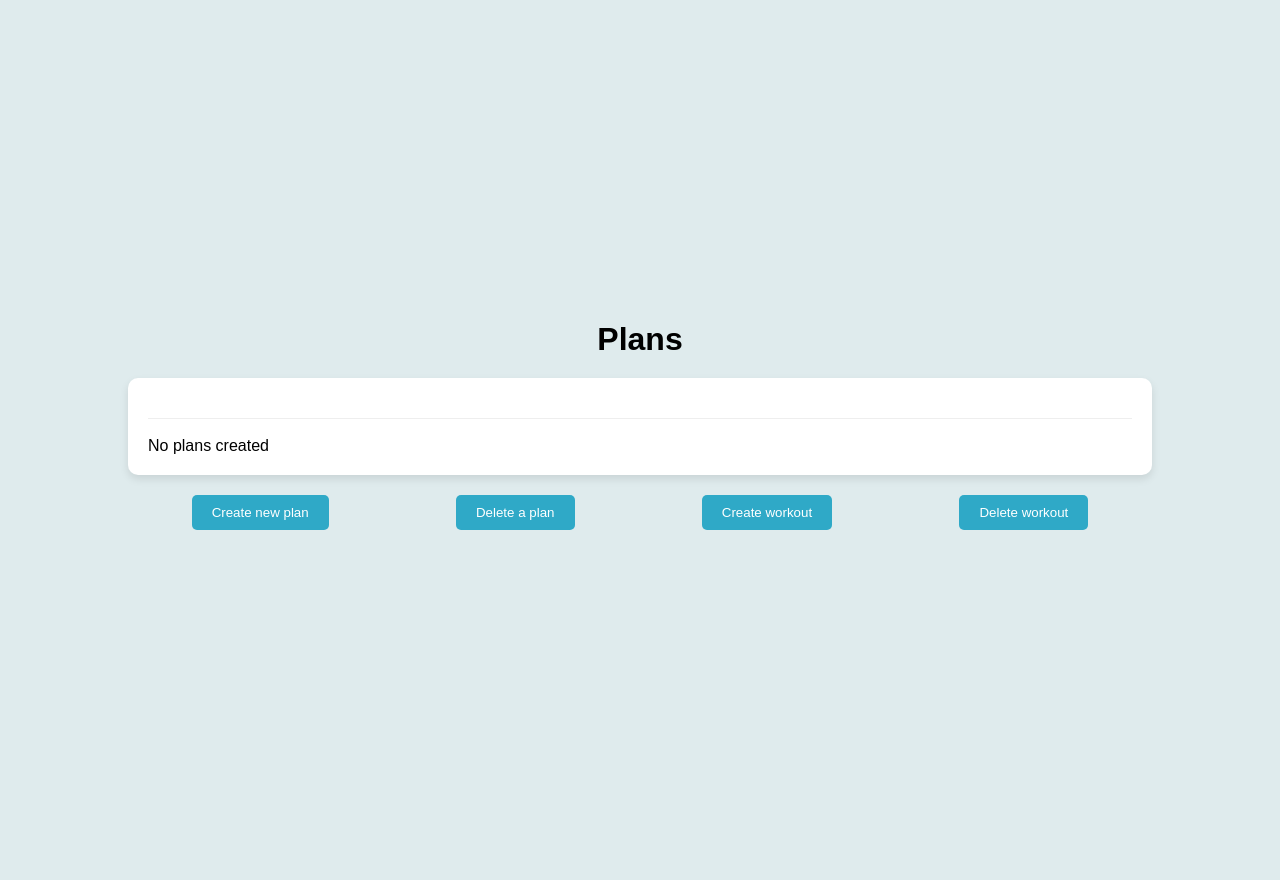
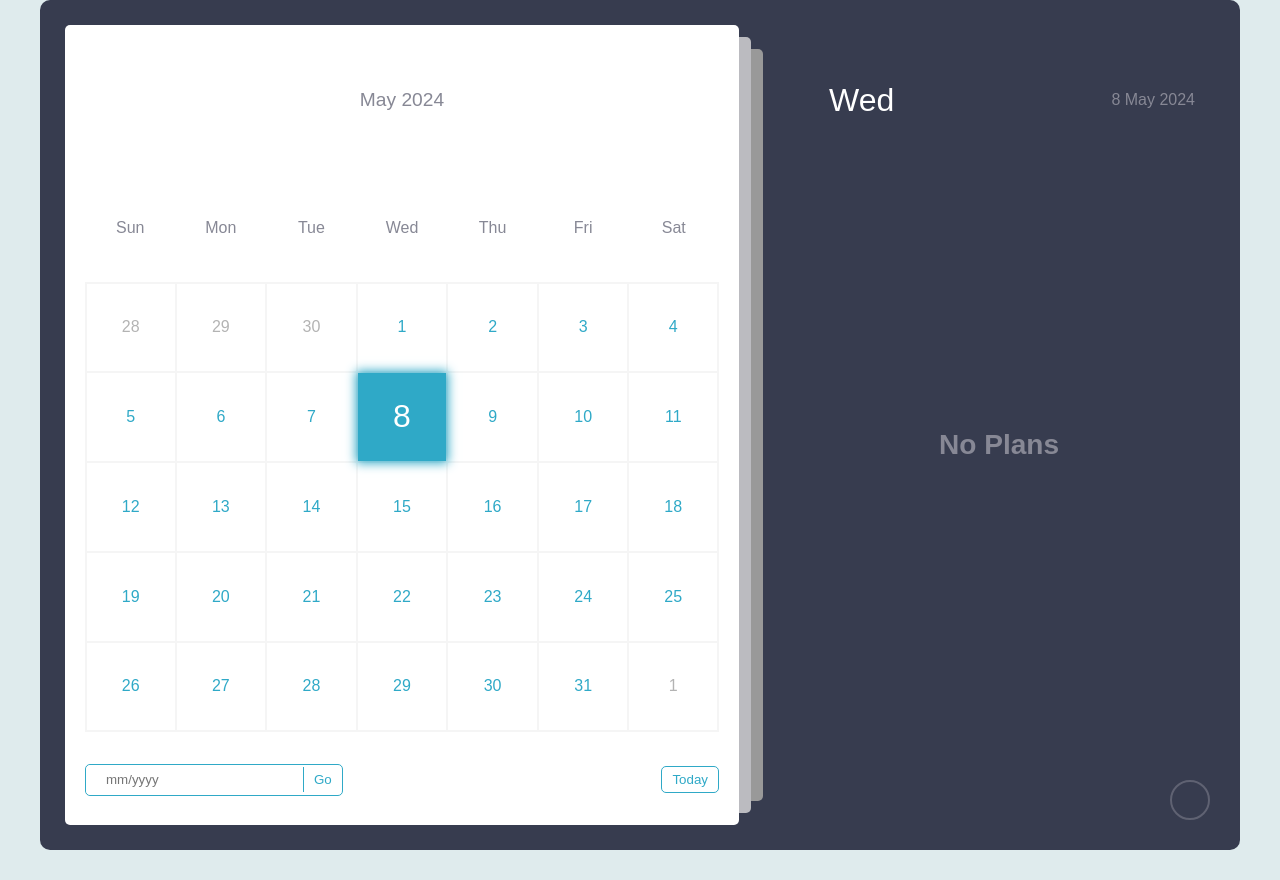
Before and after one commit to CodeBro71/sprint5, a plain HTML site: page index.html in a window 1280 px wide. Before the commit the page ends 800 px from the top, so only its background shows below. Drawn offline with Linux system fonts and the light colour scheme.

Commit message:
Add files via upload

```diff
--- a/index.html
+++ b/index.html
@@ -1024,33 +1024,63 @@
     </style>
 </head>
 <body>
-    <div class="myPlans">
-        <div class="myPlans-title">
-            <h1>Plans</h1>
-        </div>
-
-        <div class="myPlans-container">
-            <div class="myPlans-plans">
-                <p>
-                <ul>
-                    <li><a href="{{ plan.id }}/"></a></li>
-                    <br>
-
-
-                </ul>
-
-                <p>No plans created</p>
-
-                </p>
-            </div>
-
-            <div class="myPlans-items">
-                <a href="createPlan/"><button>Create new plan</button></a>
-                <a href="deletePlan/"><button>Delete a plan</button></a>
-                <a href="createWorkout/"><button>Create workout</button></a>
-                <a href="deleteWorkout/"><button>Delete workout</button></a>
+    <div class="calendar_container">
+        <div class="calendar_left">
+            <div class="calendar">
+                <div class="month">
+                    <i class="bx bxs-left-arrow prev"></i>
+                    <div class="date">december 2015</div>
+                    <i class="bx bxs-right-arrow next"></i>
+                </div>
+                <div class="weekdays">
+                    <div>Sun</div>
+                    <div>Mon</div>
+                    <div>Tue</div>
+                    <div>Wed</div>
+                    <div>Thu</div>
+                    <div>Fri</div>
+                    <div>Sat</div>
+                </div>
+                <div class="days"></div>
+                <div class="goto-today">
+                    <div class="goto">
+                        <input type="text" placeholder="mm/yyyy" class="date-input" />
+                        <button class="goto-btn">Go</button>
+                    </div>
+                    <button class="today-btn">Today</button>
+                </div>
             </div>
         </div>
+        <div class="calendar_right">
+            <div class="today-date">
+                <div class="plan-day"></div>
+                <div class="plan-date"></div>
+            </div>
+            <div class="plans"></div>
+            <div class="add-plan-wrapper">
+                <div class="add-plan-header">
+                    <div class="title">Add Plan</div>
+                    <i class="bx bx-x-circle close"></i>
+                </div>
+                <div class="add-plan-body">
+                    <div class="add-plan-input">
+                        <input type="text" placeholder="Plan Name" class="plan-name" />
+                    </div>
+                    <div class="add-plan-input">
+                        <input type="text" placeholder="Time From" class="plan-time-from" />
+                    </div>
+                    <div class="add-plan-input">
+                        <input type="text" placeholder="Time To" class="plan-time-to" />
+                    </div>
+                </div>
+                <div class="add-plan-footer">
+                    <button class="add-plan-btn">Add Plan</button>
+                </div>
+            </div>
+        </div>
+        <button class="add-plan">
+            <i class="bx bx-plus"></i>
+        </button>
     </div>
     <script>
         const tabs = document.querySelectorAll('[data-tab-target]')
```
